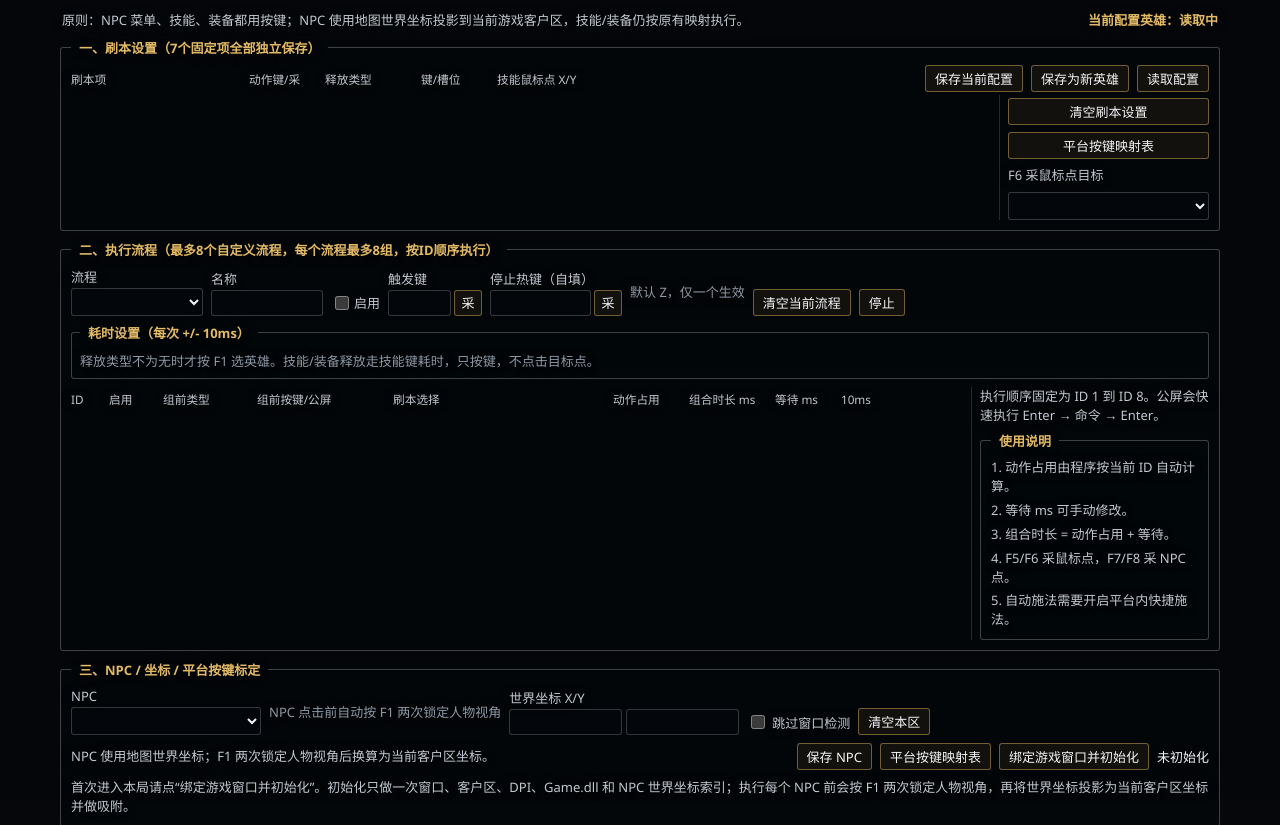
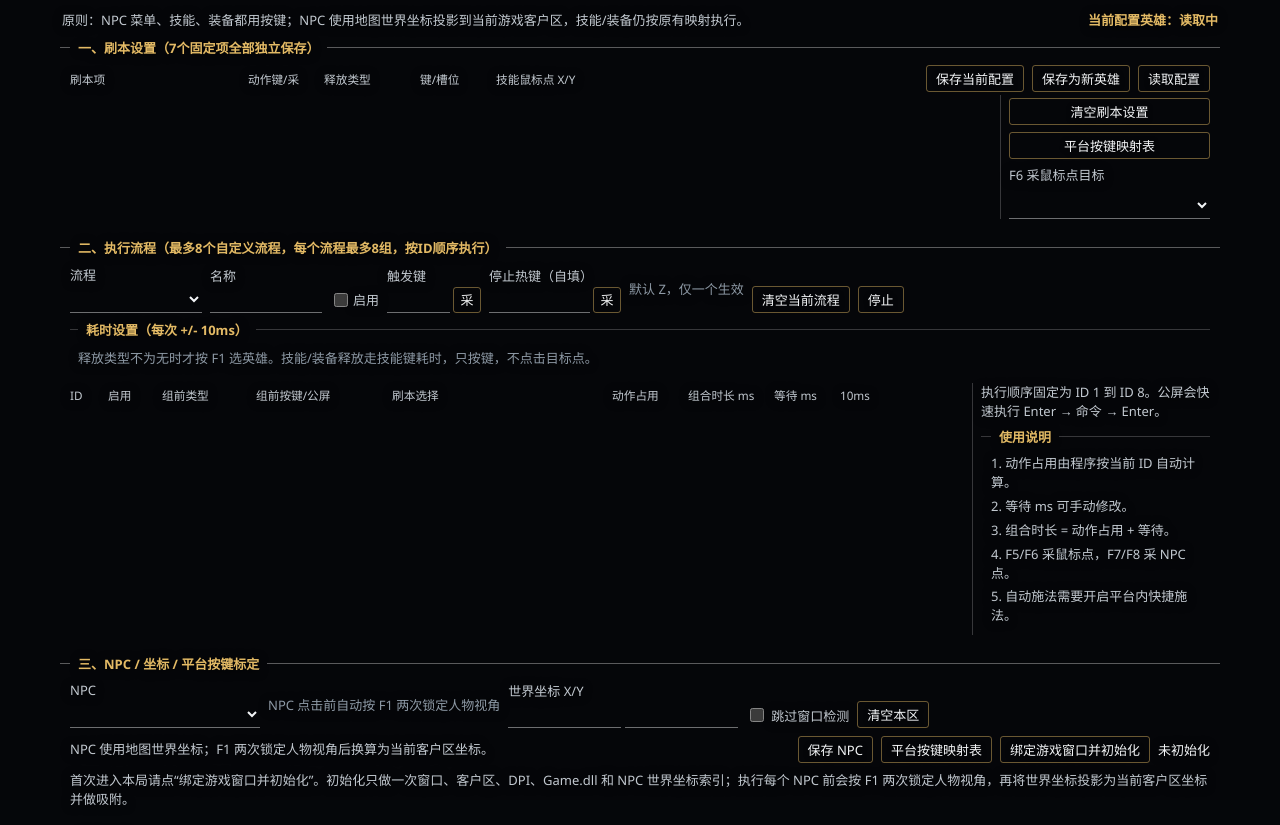
Before and after one commit to LiuAnclouds/Fire_Will, a plain HTML site: page ui/index.html in a window 1280 px wide. Shown: the top 825 px of the page. Drawn offline with Linux system fonts and the light colour scheme.

Commit message:
Make workflow panels transparent over video background

```diff
--- a/electron/package.json
+++ b/electron/package.json
@@ -1,6 +1,6 @@
 {
   "name": "fire-will-portable",
-  "version": "0.1.3",
+  "version": "0.1.4",
   "description": "Fire Will portable Warcraft III workflow companion",
   "author": "Fire Will",
   "main": "main.js",
--- a/ui/styles/app.css
+++ b/ui/styles/app.css
@@ -1,15 +1,15 @@
 :root {
   color-scheme: dark;
-  --line: rgba(255, 255, 255, 0.24);
-  --line-soft: rgba(255, 255, 255, 0.14);
+  --line: rgba(255, 255, 255, 0.34);
+  --line-soft: rgba(255, 255, 255, 0.2);
   --text: #f3f5f7;
   --muted: #c2c9d0;
   --weak: #8d99a5;
   --gold: #e3ba65;
   --cyan: #6ed7db;
   --red: #e45842;
-  --field: rgba(5, 8, 12, 0.68);
-  --panel: rgba(5, 8, 12, 0.38);
+  --field: transparent;
+  --panel: transparent;
   --font: "Microsoft YaHei UI", "Source Han Sans SC", "Segoe UI", sans-serif;
 }
 
@@ -43,14 +43,15 @@ button {
   border: 1px solid rgba(227, 186, 101, 0.46);
   border-radius: 3px;
   padding: 3px 9px;
-  background: rgba(31, 25, 18, 0.62);
+  background: transparent;
   color: var(--text);
   cursor: pointer;
+  text-shadow: 0 1px 5px rgba(0, 0, 0, 0.95);
 }
 
 button:hover {
   border-color: var(--gold);
-  background: rgba(72, 48, 25, 0.72);
+  background: rgba(227, 186, 101, 0.14);
 }
 
 .backdrop-video,
@@ -64,14 +65,15 @@ button:hover {
 .backdrop-video {
   z-index: 0;
   object-fit: cover;
-  opacity: 0.5;
-  filter: saturate(1.08) contrast(1.04);
+  opacity: 0.78;
+  filter: saturate(1.08) contrast(1.06);
   transition: opacity 180ms ease;
 }
 
 .shade {
   z-index: 1;
-  background: rgba(3, 5, 8, 0.35);
+  pointer-events: none;
+  background: rgba(3, 5, 8, 0.08);
 }
 
 .ahk-shell {
@@ -108,15 +110,16 @@ button:hover {
 .flow-side fieldset,
 .keymap-form fieldset {
   min-width: 0;
-  border: 1px solid var(--line);
-  border-radius: 3px;
-  background: var(--panel);
-  backdrop-filter: blur(5px);
+  background: transparent;
 }
 
 .legacy-panel {
   margin: 0 0 9px;
+  border: 0;
+  border-top: 1px solid var(--line);
+  border-radius: 0;
   padding: 8px 10px 10px;
+  backdrop-filter: none;
 }
 
 legend {
@@ -235,19 +238,25 @@ input,
 select {
   width: 100%;
   min-height: 26px;
-  border: 1px solid rgba(255, 255, 255, 0.2);
-  border-radius: 3px;
-  padding: 3px 6px;
+  border: 0;
+  border-bottom: 1px solid rgba(255, 255, 255, 0.42);
+  border-radius: 0;
+  padding: 3px 4px;
   background: var(--field);
   color: var(--text);
   outline: none;
-  text-shadow: none;
+  text-shadow: 0 1px 5px rgba(0, 0, 0, 0.95);
 }
 
 input:focus,
 select:focus {
   border-color: var(--cyan);
-  box-shadow: 0 0 0 2px rgba(110, 215, 219, 0.13);
+  box-shadow: 0 1px 0 var(--cyan);
+}
+
+select option {
+  background: #10151b;
+  color: var(--text);
 }
 
 .flow-settings {
@@ -310,7 +319,11 @@ select:focus {
 
 .timing-panel {
   margin: 4px 0 8px;
+  border: 0;
+  border-top: 1px solid var(--line-soft);
+  border-radius: 0;
   padding: 5px 8px 7px;
+  backdrop-filter: none;
 }
 
 .delay-grid {
@@ -395,7 +408,11 @@ select:focus {
 
 .flow-side fieldset {
   margin: 0;
+  border: 0;
+  border-top: 1px solid var(--line-soft);
+  border-radius: 0;
   padding: 8px 10px 10px;
+  backdrop-filter: none;
 }
 
 .flow-side fieldset p {
@@ -488,6 +505,9 @@ select:focus {
 
 .keymap-form fieldset {
   margin: 0;
+  border: 1px solid var(--line);
+  border-radius: 3px;
+  background: rgba(7, 10, 14, 0.72);
   padding: 9px;
 }
 
```
Also changed, not shown: 1 other file.
